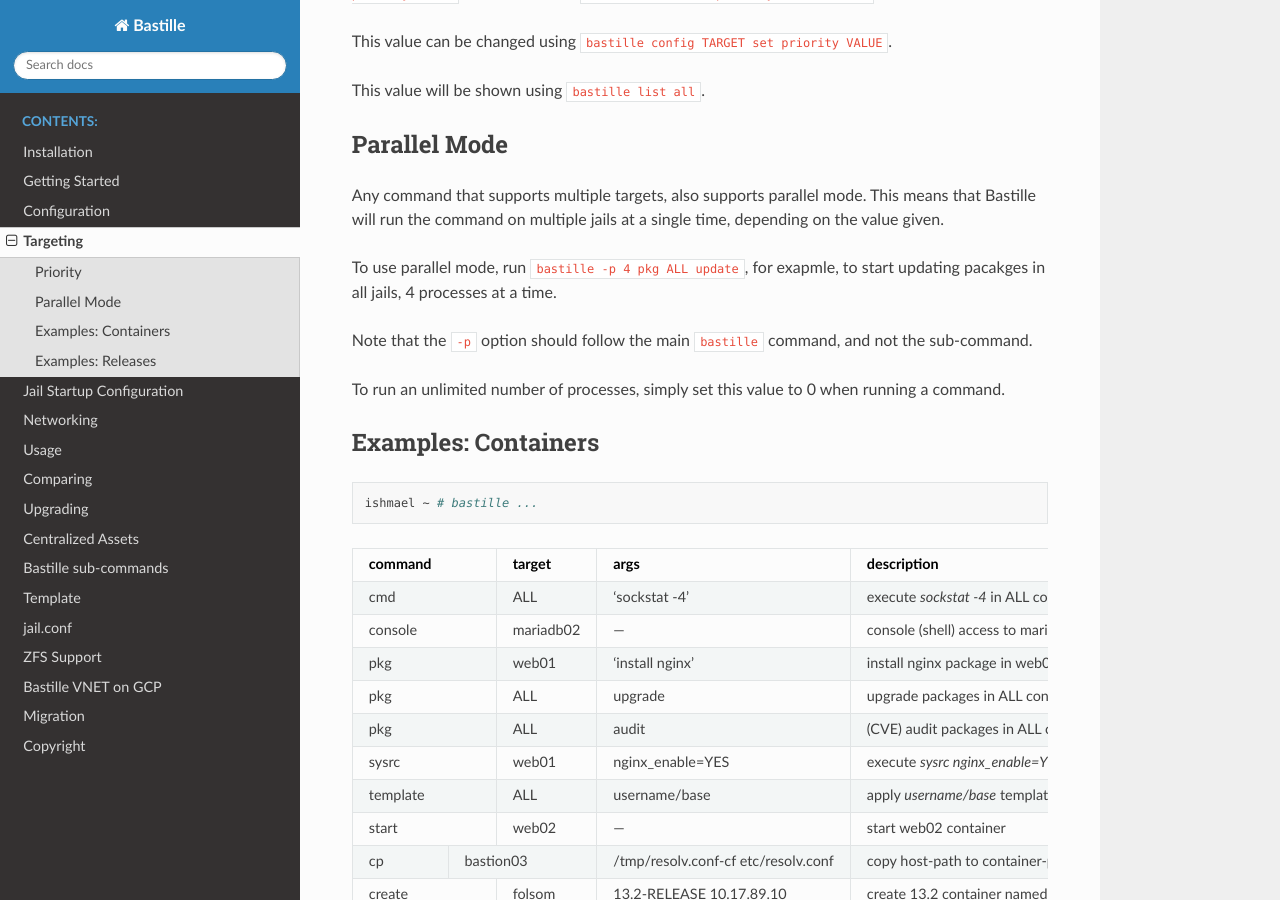
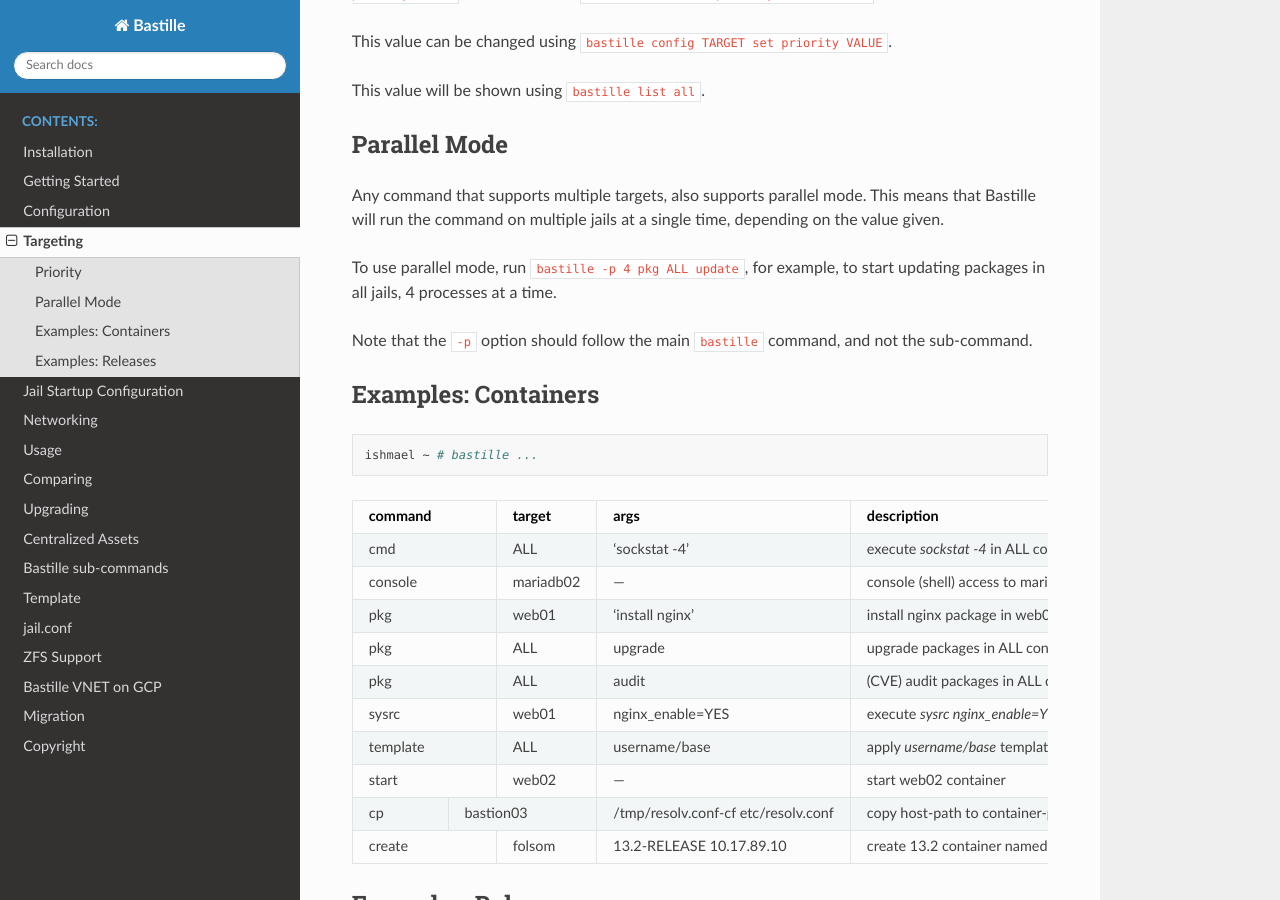
Before and after one commit to BastilleBSD/bastille, a Sphinx documentation site: the page built from docs/chapters/targeting.rst, in a window 1280 px wide and 900 px high, scrolled down 834 px. Built offline with Sphinx 7.4.7 and the Read the Docs theme 3.1.0, drawn with Linux system fonts in a browser that asks for light colours.

Commit message:
docs: Targeting typos

```diff
--- a/docs/chapters/targeting.rst
+++ b/docs/chapters/targeting.rst
@@ -42,14 +42,10 @@ Any command that supports multiple targets, also supports parallel mode. This me
 Bastille will run the command on multiple jails at a single time, depending on the value
 given.
 
-
-To use parallel mode, run ``bastille -p 4 pkg ALL update``, for exapmle, to start
-updating pacakges in all jails, 4 processes at a time.
+To use parallel mode, run ``bastille -p 4 pkg ALL update``, for example, to start
+updating packages in all jails, 4 processes at a time.
 
 Note that the ``-p`` option should follow the main ``bastille`` command, and not the sub-command.
-
-To run an unlimited number of processes, simply set this value to 0 when running
-a command.
 
 Examples: Containers
 --------------------
```
